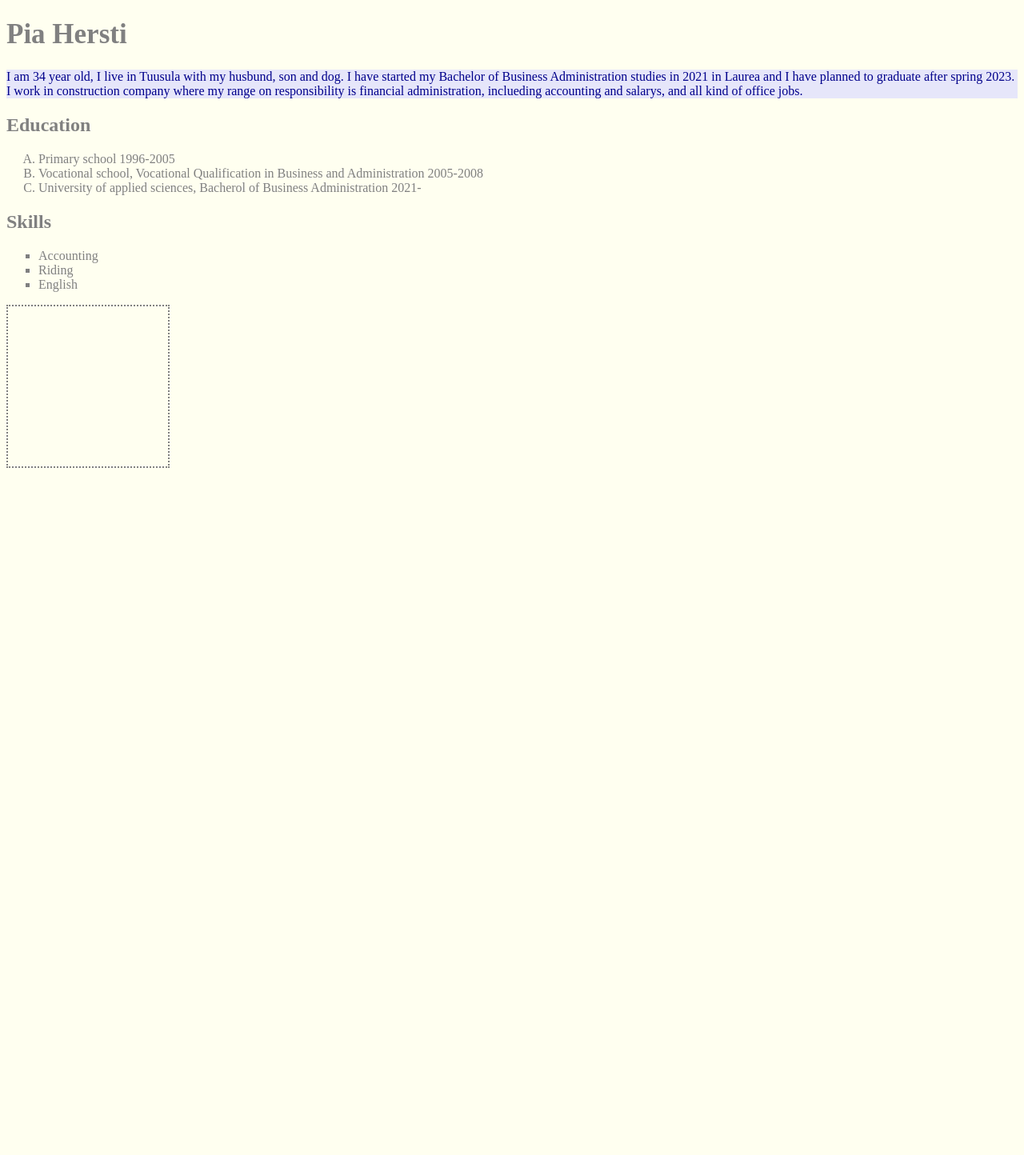
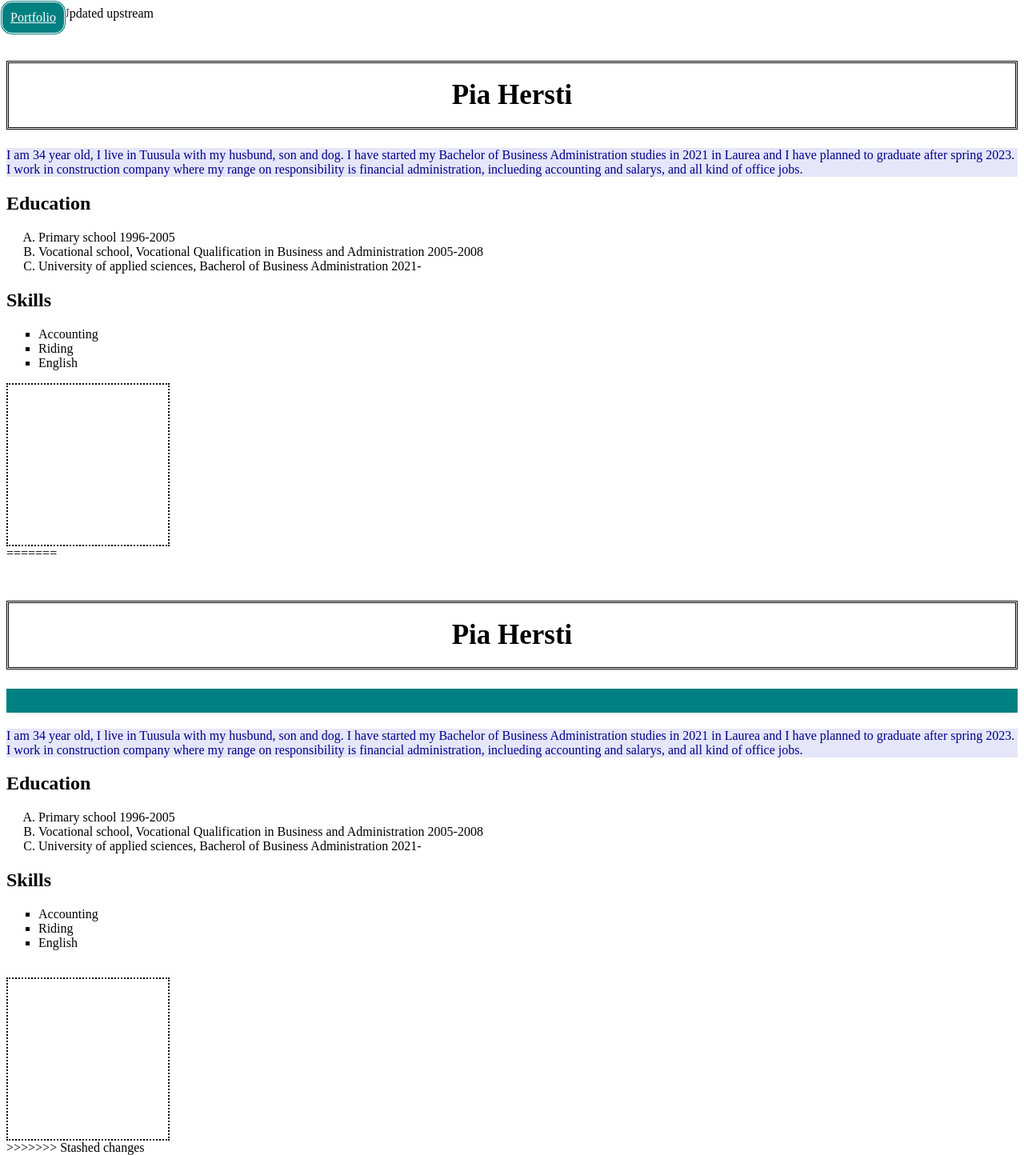
Before and after one commit to piahersti/piahersti.github.io, a plain HTML site: page index.html in a window 1280 px wide. Shown: the whole page at 80% size. Before the commit the page ends 800 px from the top, so only its background shows below. Drawn offline with Linux system fonts and the light colour scheme.

Commit message:
Add files via upload

```diff
--- a/index.html
+++ b/index.html
@@ -1,3 +1,4 @@
+<<<<<<< Updated upstream
 <!DOCTYPE html>
 <html lang="en">
     <head>
@@ -36,3 +37,51 @@
     </body>
 
 </html>
+=======
+<!DOCTYPE html>
+<html lang="en">
+    <head>
+        <meta charset="utf-8">
+        <title>index</title>
+        <link rel="stylesheet" href="styles.css">
+    </head>
+
+    <body>
+
+        <h1>Pia Hersti</h1>
+
+                <div class="div1">
+            <canvas></canvas>
+        </div>
+
+        <p>I am 34 year old, I live in Tuusula with my husbund, son and dog.
+        I have started my Bachelor of Business Administration studies in 2021 in Laurea and I have planned to graduate after spring 2023.
+        I work in construction company where my range on responsibility is financial administration, inclueding accounting and salarys,
+        and all kind of office jobs.</p>
+
+        <h2>Education</h2>
+
+        <ol>
+            <li>Primary school 1996-2005</li>
+            <li>Vocational school, Vocational Qualification in Business and Administration 2005-2008</li>
+            <li>University of applied sciences, Bacherol of Business Administration 2021-</li>
+        </ol>
+
+        <h2>Skills</h2>
+
+        <ul>
+            <li>Accounting</li>
+            <li>Riding</li>
+            <li>English</li>
+        </ul>
+
+        <div>
+        <a class="link" href="portfolio.html">Portfolio</a>
+        </div>
+        <br>
+        <div class="profile-image"></div>
+
+    </body>
+
+</html>
+>>>>>>> Stashed changes
--- a/styles.css
+++ b/styles.css
@@ -1,3 +1,4 @@
+<<<<<<< Updated upstream
 body
 {background: ivory;
 color: gray;
@@ -16,3 +17,70 @@ border-width: 2px;
 width: 200px;
 height: 200px;
 }
+
+=======
+body
+{background: ivory;
+color: gray;
+}
+h1 {font-size: 35px;
+border: double;
+padding: 20px;
+margin-top: 50px;
+text-align: center;}
+
+p {font-size: 16px;
+color: darkblue;
+background: lavender;
+margin: auto;
+}
+
+.portf {font-size: 16px;
+color: darkblue;
+background: lavender;
+margin-left: auto;
+margin-right: 250px;
+margin-top: 21px;
+}
+
+ol {list-style: upper-alpha}
+
+ul {list-style: square}
+
+.profile-image {border: dotted;
+border-width: 2px;
+width: 200px;
+height: 200px;
+}
+
+.link {position: absolute;
+top: 0px;
+left: 0px;
+background-color: teal;
+color: white;
+border: double;
+padding: 10px;
+border-radius: 15px
+
+}
+
+.div1 {
+    height: 30px;
+    width: auto;
+    background-color: teal;
+    margin-bottom: 20px;
+}
+
+.img1 {display: block;
+margin-left: auto;
+margin-right: auto;
+margin-bottom: 10px;
+}
+
+.img2 {float: right;
+margin: 10px;
+}
+
+
+
+>>>>>>> Stashed changes
```
Also changed, not shown: portfolio.html (added, +57 -0 lines).
